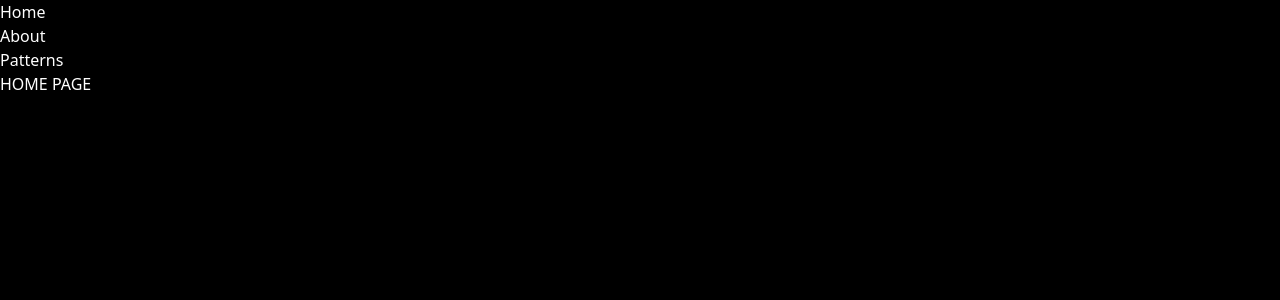
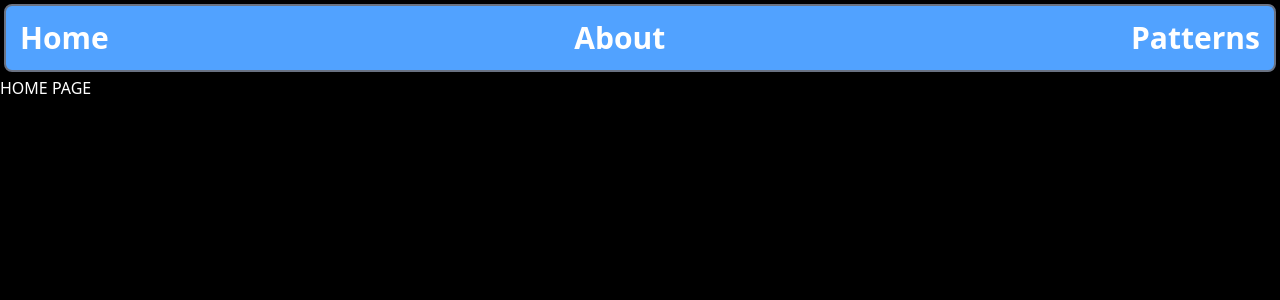
Before and after one commit to Lsmith2895/typescript-design-patterns, a React (Vite) app in the folder typescript-design-petterns/: page / in a window 1280 px wide. Shown: the top 300 px of the page. Built offline with nearby package versions, Linux system fonts and the light colour scheme.

Commit message:
basic navbar styling

```diff
--- a/typescript-design-petterns/src/NavBar.tsx
+++ b/typescript-design-petterns/src/NavBar.tsx
@@ -4,7 +4,7 @@ function NavBar() {
     return (
         // things we need on the nav bar:
         // Logo Icon, home, about, patterns as a drop down?
-        <nav>
+        <nav className="flex space-x-1.5 text-3xl border-2 border-gray-500 p-3.5 m-1 rounded-lg font-bold bg-blue-400 justify-between">
             <Link to="/" >
                 Home
             </Link>
```
